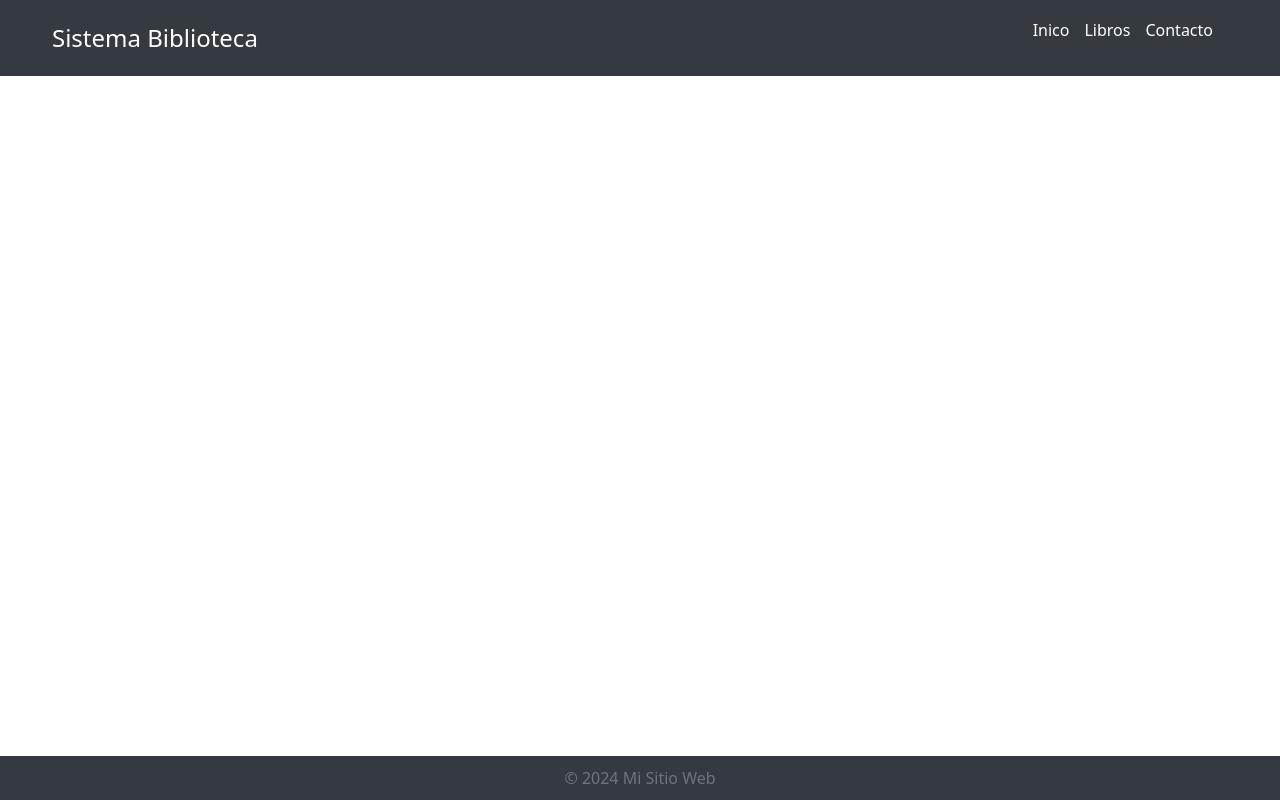
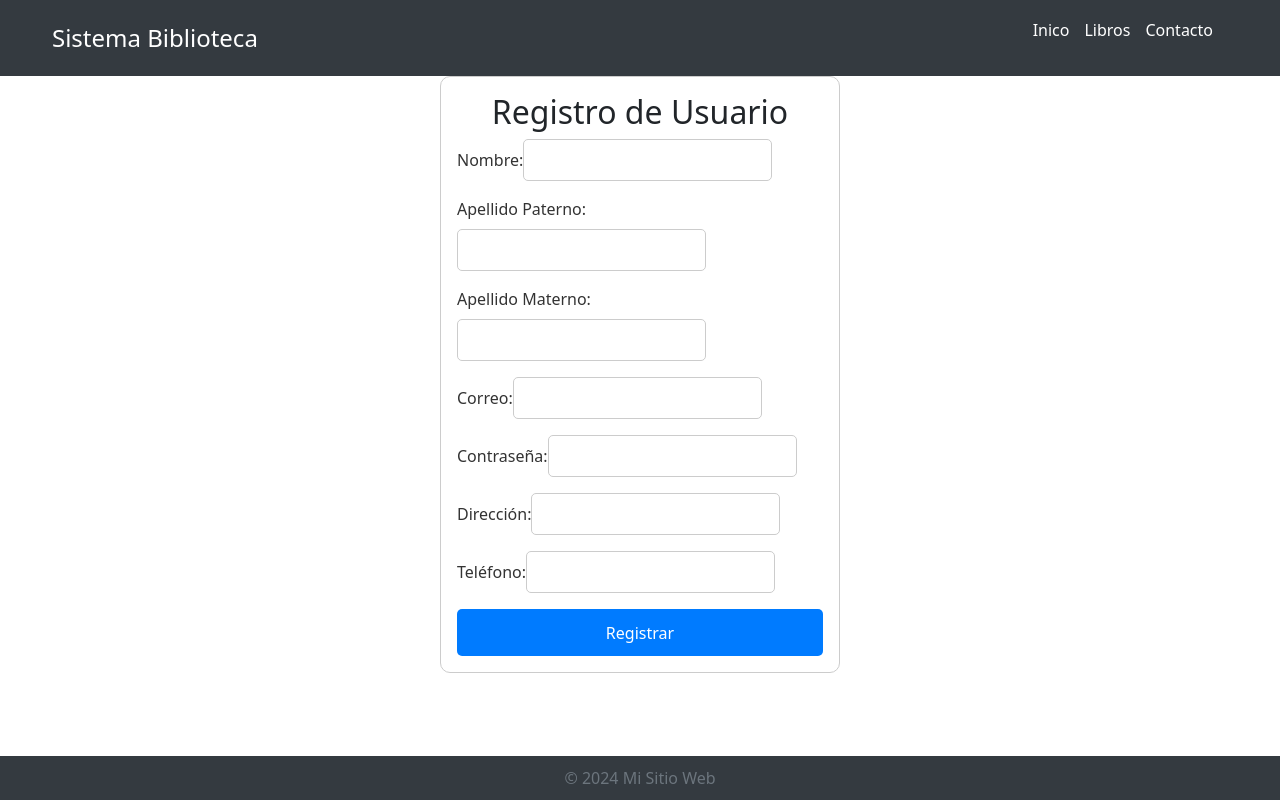
Before and after one commit to UPerezS/Sistema-BiBlioteca-Front, an Angular app in the folder Sistema-BiBlioteca-Front/: page /registrar in a window 1280 px wide. Before the commit this address led to /. Built offline with nearby package versions, Linux system fonts and the light colour scheme.

Commit message:
Ya hay Conexión con elBackEnd

```diff
--- a/Sistema-BiBlioteca-Front/src/app/app-routing.module.ts
+++ b/Sistema-BiBlioteca-Front/src/app/app-routing.module.ts
@@ -13,7 +13,7 @@ const routes: Routes = [
   { path: '', redirectTo: '/inicio', pathMatch: 'full' },
   { path: 'inicio', component: InicioComponent, data: { requiresAuth: false } },
   { path: 'login', component: LoginComponent, data: { requiresAuth: false } },
-  { path: 'registro', component: RegisterComponent, data: { requiresAuth: false } },
+  { path: 'registrar', component: RegisterComponent, data: { requiresAuth: false } },
   //Rutas de Usuario Normal "id = 0"
   { path: 'user-home', component: UserHomeComponent, canActivate: [authGuard], data: { expectedRole: 0, requiresAuth: true } },
   //Rutas de Usuario Administrador "id = 1"
--- a/Sistema-BiBlioteca-Front/src/app/app.module.ts
+++ b/Sistema-BiBlioteca-Front/src/app/app.module.ts
@@ -1,8 +1,9 @@
 import { NgModule } from '@angular/core';
 import { BrowserModule, provideClientHydration } from '@angular/platform-browser';
+import { HttpClientModule, provideHttpClient, withFetch } from '@angular/common/http';
 
 import { AppRoutingModule } from './app-routing.module';
-import { ReactiveFormsModule } from '@angular/forms';
+import { ReactiveFormsModule, FormsModule } from '@angular/forms';
 import { AppComponent } from './app.component';
 import { LoginComponent } from './pages/login/login.component';
 import { InicioComponent } from './pages/inicio/inicio.component';
@@ -28,10 +29,13 @@ import { FooterComponent } from './pages/footer/footer.component';
   imports: [
     BrowserModule,
     AppRoutingModule,
-    ReactiveFormsModule
+    FormsModule,
+    ReactiveFormsModule,
+    HttpClientModule
   ],
   providers: [
-    provideClientHydration()
+    provideClientHydration(),
+    provideHttpClient(withFetch())
   ],
   bootstrap: [AppComponent]
 })
--- a/Sistema-BiBlioteca-Front/src/app/pages/login/login.component.ts
+++ b/Sistema-BiBlioteca-Front/src/app/pages/login/login.component.ts
@@ -1,4 +1,5 @@
 import { Component } from '@angular/core';
+import { UserService } from 'src/app/services/user.service';
 
 @Component({
   selector: 'app-login',
@@ -6,5 +7,25 @@ import { Component } from '@angular/core';
   styleUrl: './login.component.css'
 })
 export class LoginComponent {
+  email: string = '';
+  password: string = '';
 
+  constructor(private userService: UserService) { }
+
+  login() {
+    const credentials = {
+      correo: this.email,
+      contrasena: this.password
+    };
+
+    this.userService.login(credentials).subscribe(
+      response => {
+        console.log('Login successful', response);
+        // Redirigir al usuario a otra página si es necesario
+      },
+      error => {
+        console.error('Login failed', error);
+      }
+    );
+  }
 }
--- a/Sistema-BiBlioteca-Front/src/app/pages/register/register.component.css
+++ b/Sistema-BiBlioteca-Front/src/app/pages/register/register.component.css
@@ -1,48 +1,48 @@
-.register-container {
-    max-width: 600px;
+/* styles.css o .component.css */
+
+.register-container, .login-container {
+  max-width: 400px;
   margin: 0 auto;
-    padding: 20px;
+  padding: 1em;
   border: 1px solid #ccc;
-    border-radius: 8px;
-    background-color: #f9f9f9;
+  border-radius: 10px;
 }
 
-  .register-container h2 {
+h2 {
   text-align: center;
-    margin-bottom: 20px;
 }
 
-  .form-group {
-    margin-bottom: 15px;
+form {
+  display: flex;
+  flex-direction: column;
 }
 
-  .form-group label {
-    display: block;
-    margin-bottom: 5px;
-    font-weight: bold;
+div {
+  margin-bottom: 1em;
 }
 
-  .form-group input {
-    width: 100%;
-    padding: 8px;
-    border: 1px solid #ccc;
-    border-radius: 4px;
+label {
+  margin-bottom: 0.5em;
+  color: #333;
 }
 
-  .btn {
-    width: 100%;
-    padding: 10px;
-    font-size: 16px;
+input {
+  padding: 0.5em;
+  font-size: 1em;
+  border: 1px solid #ccc;
+  border-radius: 5px;
+}
+
+button {
+  padding: 0.7em;
+  font-size: 1em;
+  color: #fff;
+  background-color: #007bff;
+  border: none;
+  border-radius: 5px;
   cursor: pointer;
 }
 
-  .btn-primary {
-    background-color: #007bff;
-    color: #fff;
-    border: none;
+button:hover {
+  background-color: #0056b3;
 }
-
-  .btn-primary:disabled {
-    background-color: #cccccc;
-    cursor: not-allowed;
-  }
--- a/Sistema-BiBlioteca-Front/src/app/pages/register/register.component.html
+++ b/Sistema-BiBlioteca-Front/src/app/pages/register/register.component.html
@@ -1,3 +1,39 @@
+<div class="register-container">
+  <h2>Registro de Usuario</h2>
+  <form (ngSubmit)="register()">
+    <div>
+      <label for="nombre">Nombre:</label>
+      <input type="text" id="nombre" [(ngModel)]="nombre" name="nombre" required>
+    </div>
+    <div>
+      <label for="apellido_pa">Apellido Paterno:</label>
+      <input type="text" id="apellido_pa" [(ngModel)]="apellido_pa" name="apellido_pa" required>
+    </div>
+    <div>
+      <label for="apellido_ma">Apellido Materno:</label>
+      <input type="text" id="apellido_ma" [(ngModel)]="apellido_ma" name="apellido_ma" required>
+    </div>
+    <div>
+      <label for="correo">Correo:</label>
+      <input type="email" id="correo" [(ngModel)]="correo" name="correo" required>
+    </div>
+    <div>
+      <label for="contrasena">Contraseña:</label>
+      <input type="password" id="contrasena" [(ngModel)]="contrasena" name="contrasena" required>
+    </div>
+    <div>
+      <label for="direccion">Dirección:</label>
+      <input type="text" id="direccion" [(ngModel)]="direccion" name="direccion" required>
+    </div>
+    <div>
+      <label for="telefono">Teléfono:</label>
+      <input type="tel" id="telefono" [(ngModel)]="telefono" name="telefono" required>
+    </div>
+    <button type="submit">Registrar</button>
+  </form>
+</div>
+
+<!--
 <div class="register-container">
     <h2>Registro de Usuario</h2>
     <form [formGroup]="registerForm" (ngSubmit)="onRegister()">
@@ -32,3 +68,4 @@
       <button type="submit" class="btn btn-primary">Registrarse</button>
     </form>
   </div>
+-->
--- a/Sistema-BiBlioteca-Front/src/app/pages/register/register.component.ts
+++ b/Sistema-BiBlioteca-Front/src/app/pages/register/register.component.ts
@@ -9,6 +9,42 @@ import { FormBuilder, FormGroup, Validators } from '@angular/forms';
 })
 export class RegisterComponent {
 
+  nombre: string = '';
+  apellido_pa: string = '';
+  apellido_ma: string = '';
+  correo: string = '';
+  contrasena: string = '';
+  direccion: string = '';
+  telefono: string = '';
+  rol: 0;
+  estatus: 1;
+
+  constructor(private userService: UserService) { }
+
+  register() {
+    const user = {
+      nombre: this.nombre,
+      apellido_pa: this.apellido_pa,
+      apellido_ma: this.apellido_ma,
+      correo: this.correo,
+      contrasena: this.contrasena,
+      direccion: this.direccion,
+      telefono: this.telefono,
+      rol: 0,
+      estatus: 1
+    };
+
+    this.userService.register(user).subscribe(
+      response => {
+        console.log('Registration successful', response);
+        // Redirigir al usuario a otra página si es necesario
+      },
+      error => {
+        console.error('Registration failed', error);
+      }
+    );
+  }
+  /*
   registerForm: FormGroup;
 
   constructor(private userService: UserService, private fb: FormBuilder) {
@@ -36,6 +72,6 @@ export class RegisterComponent {
         }
       );
     }
-  }
+  }*/
 
 }
--- a/Sistema-BiBlioteca-Front/src/app/services/user.service.ts
+++ b/Sistema-BiBlioteca-Front/src/app/services/user.service.ts
@@ -8,27 +8,42 @@ import { tap } from 'rxjs/operators';
 })
 export class UserService {
 
-  private apiUrl = 3500;
+  private apiUrl = 'http://localhost:3500/auth';  // URL del backend
 
   constructor(private http: HttpClient) { }
 
+  // Método para registrar un nuevo usuario
   register(user: any): Observable<any> {
-    return this.http.post<any>(`${this.apiUrl}/registrar`, user).pipe(
+    return this.http.post<any>(`${this.apiUrl}/registrar`, user)
+      .pipe(
         tap(response => {
-        console.log('User registered:', response);
+          console.log('Usuario registrado:', response);
         })
       );
   }
 
+  // Método para iniciar sesión
   login(credentials: any): Observable<any> {
-    return this.http.post<any>(`${this.apiUrl}/login`, credentials).pipe(
+    return this.http.post<any>(`${this.apiUrl}/login`, credentials)
+      .pipe(
         tap(response => {
           if (response.token) {
-          localStorage.setItem('token', response.token);
+            localStorage.setItem('token', response.token);  // Guarda el token en el almacenamiento local
           }
-        console.log('User logged in:', response);
+          console.log('Usuario logueado:', response);
         })
       );
   }
 
+  // Método para obtener el token almacenado
+  getToken(): string | null {
+    return localStorage.getItem('token');
   }
+
+  // Método para cerrar sesión
+  logout(): void {
+    localStorage.removeItem('token');  // Elimina el token del almacenamiento local
+    console.log('Usuario deslogueado');
+  }
+
+}
--- a/Sistema-BiBlioteca-Front/src/environments/environment.development.ts
+++ /dev/null
@@ -1 +0,0 @@
-export const environment = {};
--- a/Sistema-BiBlioteca-Front/src/environments/environment.ts
+++ /dev/null
@@ -1,5 +0,0 @@
-export const environment = {
-    production: false,
-    apiUrl: 'http://localhost:3500',
-    JWT_SECRET: 'password'
-};
--- a/Sistema-BiBlioteca-Front/tsconfig.json
+++ b/Sistema-BiBlioteca-Front/tsconfig.json
@@ -24,7 +24,7 @@
     ],
     "baseUrl": "./",
     "paths": {
-      "@environments/*": ["src/environments/*"]
+      "@environments/*": ["src"]
     }
   },
   "angularCompilerOptions": {
```
Lines whose indentation alone changed are shown as unchanged.
